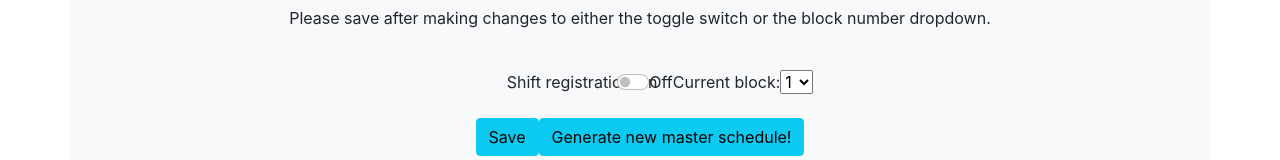
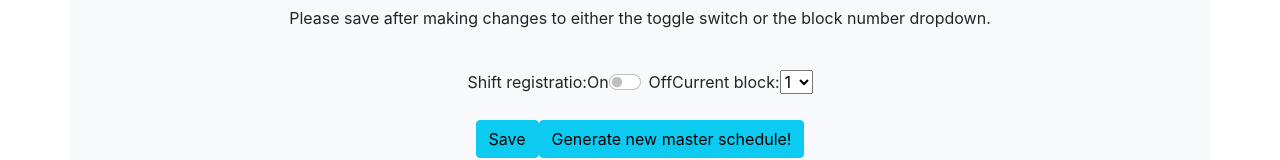
Before and after one commit to gpham99/qrc-schedule-system, a React (Create React App) app in the folder frontend/: page /admin in a window 1280 px wide. Shown: the part 335-495 px from the top of the page. Built offline with nearby package versions, Linux system fonts and the light colour scheme; no server answers.

Commit message:
changed switch

```diff
--- a/frontend/src/Components/Admin/TimeWindow.js
+++ b/frontend/src/Components/Admin/TimeWindow.js
@@ -58,11 +58,13 @@ const TimeWindow = () => {
       </div>
 
       <div className="pb-4 d-flex justify-content-center align-items-start">
-        <div className="form-switch pr-3 d-flex flex-row align-items-start justify-content-center">
-          <label className="form-check-label mr-2">Shift registration: </label>
+        <div className="pr-3 d-flex flex-row justify-content-center align-items-start">
+          <div className="mr-2">Shift registratio: </div>
           <div className="mr-2">On</div>
-          <input role="switch" className="form-check-input" type="checkbox" onChange={toggleChangeHandler} checked={isOpen === 1}/>
-          <div className="ml-2">Off</div>
+          <div className="form-switch form-check">
+            <input role="switch" className="form-check-input" type="checkbox" onChange={toggleChangeHandler} checked={isOpen === 1}/>
+          </div>
+          <div className="ml-2"> Off</div>
         </div>
 
         <div className="pl-3">
```
